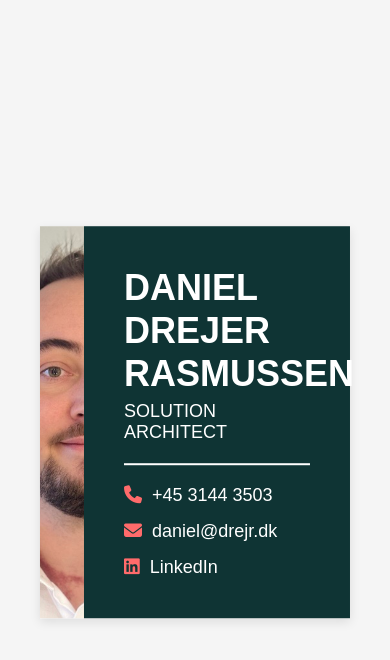
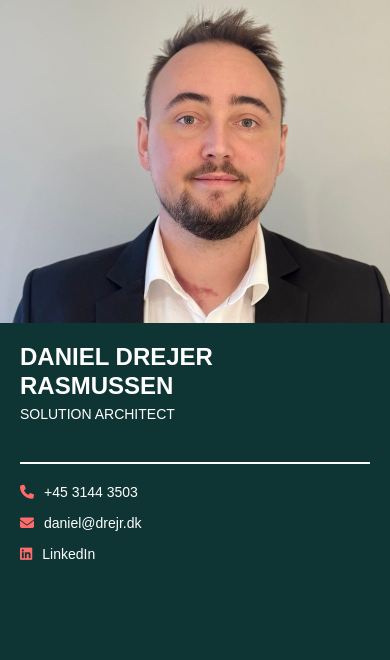
Before and after one commit to drejrdk/drejrdk.github.io, a plain HTML site: page index.html in a window 390 px wide. Drawn offline with Linux system fonts and the light colour scheme.

Commit message:
Update index.html

```diff
--- a/index.html
+++ b/index.html
@@ -14,51 +14,63 @@
   margin: 0;
   font-family: Arial, sans-serif;
   background: #f5f5f5;
+  display: flex;
+  justify-content: center;
+  align-items: center;
+  height: 100vh;
 }
+
 .container {
   display: flex;
   max-width: 1100px;
-      margin: auto;
+  width: 100%;
   background: white;
   box-shadow: 0 4px 10px rgba(0,0,0,0.1);
-      position: absolute;
-      top: 50%;
-      left: 50%;
-      transform: translate(-50%, -50%);
-      align-items: stretch;
+  border-radius: 8px;
+  overflow: hidden;
+  flex-direction: row;
 }
+
 .photo {
-      width: 40%;
-      background: #fff;
-      padding: 0;
-      display: block;
+  flex: 1;
+  position: relative;
+  overflow: hidden;
+  display: flex;
+  justify-content: center;
+  align-items: flex-start;
 }
+
 .photo img {
   width: 100%;
   height: 100%;
   object-fit: cover;
   display: block;
+  margin: 0;
 }
+
 .info {
-      width: 60%;
+  flex: 1.5;
   background: #0f3434;
   color: white;
-      padding: 40px;
+  padding: 30px 40px;
   display: flex;
   flex-direction: column;
   justify-content: center;
 }
+
 .name {
   font-size: 36px;
   font-weight: bold;
   line-height: 1.2;
   margin-bottom: 5px;
 }
+
 .title {
   font-size: 18px;
-      margin-bottom: 0px;
+  margin-bottom: 20px;
 }
-    .contact a {
+
+.contact a, .linkedin a {
   color: #fff;
   text-decoration: none;
   font-size: 18px;
@@ -66,22 +78,56 @@
   align-items: center;
   margin-bottom: 15px;
 }
-    .contact a i {
+
+.contact a i, .linkedin a i {
   margin-right: 10px;
   color: #ff6b6b;
 }
-    .linkedin a {
-      color: #fff;
-      font-size: 18px;
-      display: flex;
-      align-items: center;
-      text-decoration: none;
+
+/* Mobile Styles */
+@media (max-width: 768px) {
+  body {
+    background: #0f3434;
+    height: auto;
+    display: block; /* So container stacks naturally */
   }
-    .linkedin a i {
-      margin-right: 10px;
-      color: #ff6b6b;
+
+  .container {
+    flex-direction: column;
+    width: 100%;
+    margin: 0;
+    border-radius: 0;
+    box-shadow: none;
+  }
+
+  .photo {
+    width: 100%;
+    height: auto;
+  }
+
+  .photo img {
+    width: 100%;
+    height: auto; /* Scale image naturally */
+    object-fit: cover;
+    display: block;
+  }
+
+  .info {
+    padding: 20px;
+  }
+
+  .name { font-size: 28px; }
+  .title { font-size: 16px; }
+  .contact a, .linkedin a { font-size: 16px; }
+}
+
+@media (max-width: 480px) {
+  .name { font-size: 24px; }
+  .title { font-size: 14px; }
+  .contact a, .linkedin a { font-size: 14px; }
 }
 </style>
+
 </head>
 <body>
   <div class="container">
```
Lines whose indentation alone changed are shown as unchanged.
